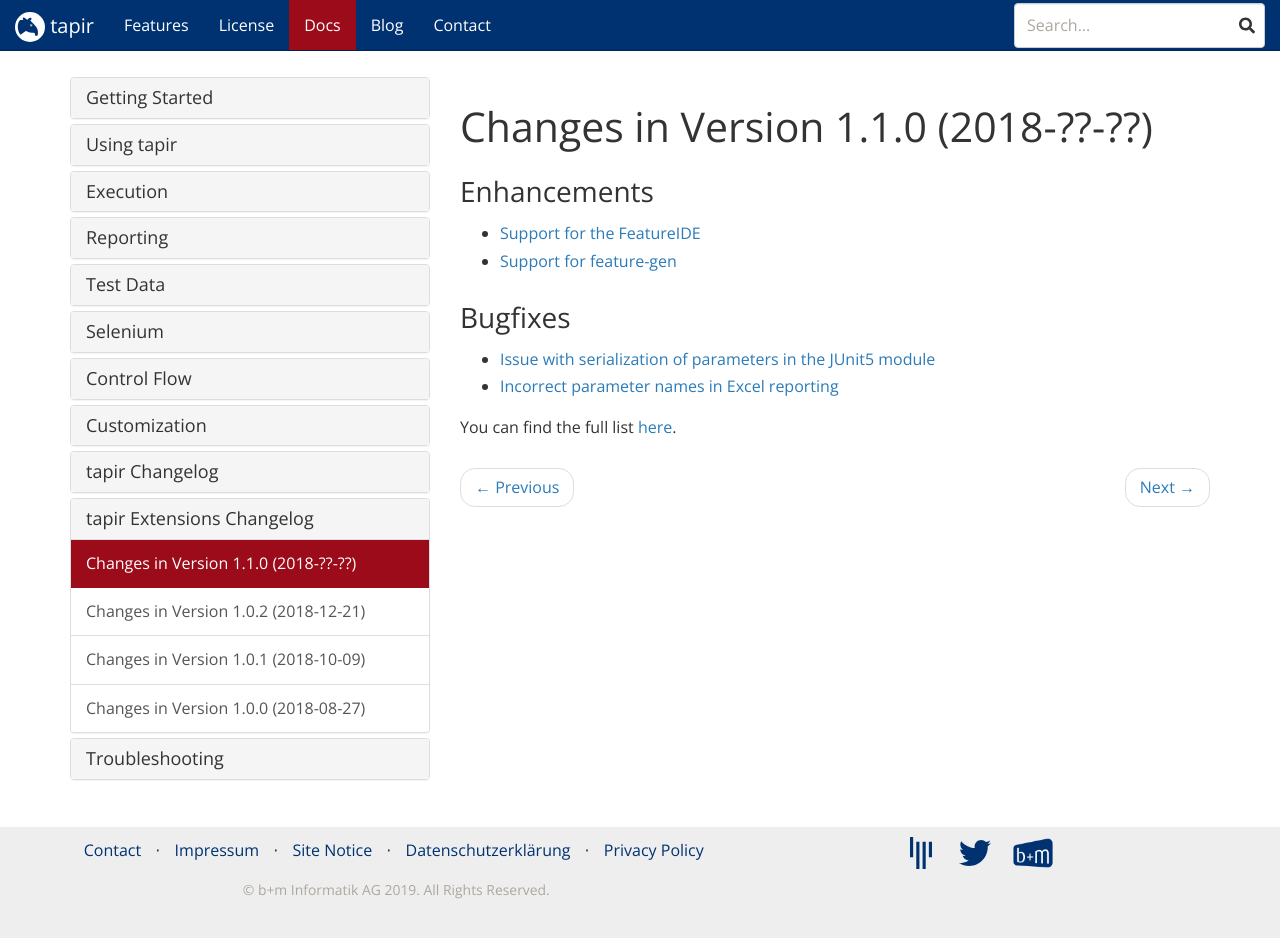
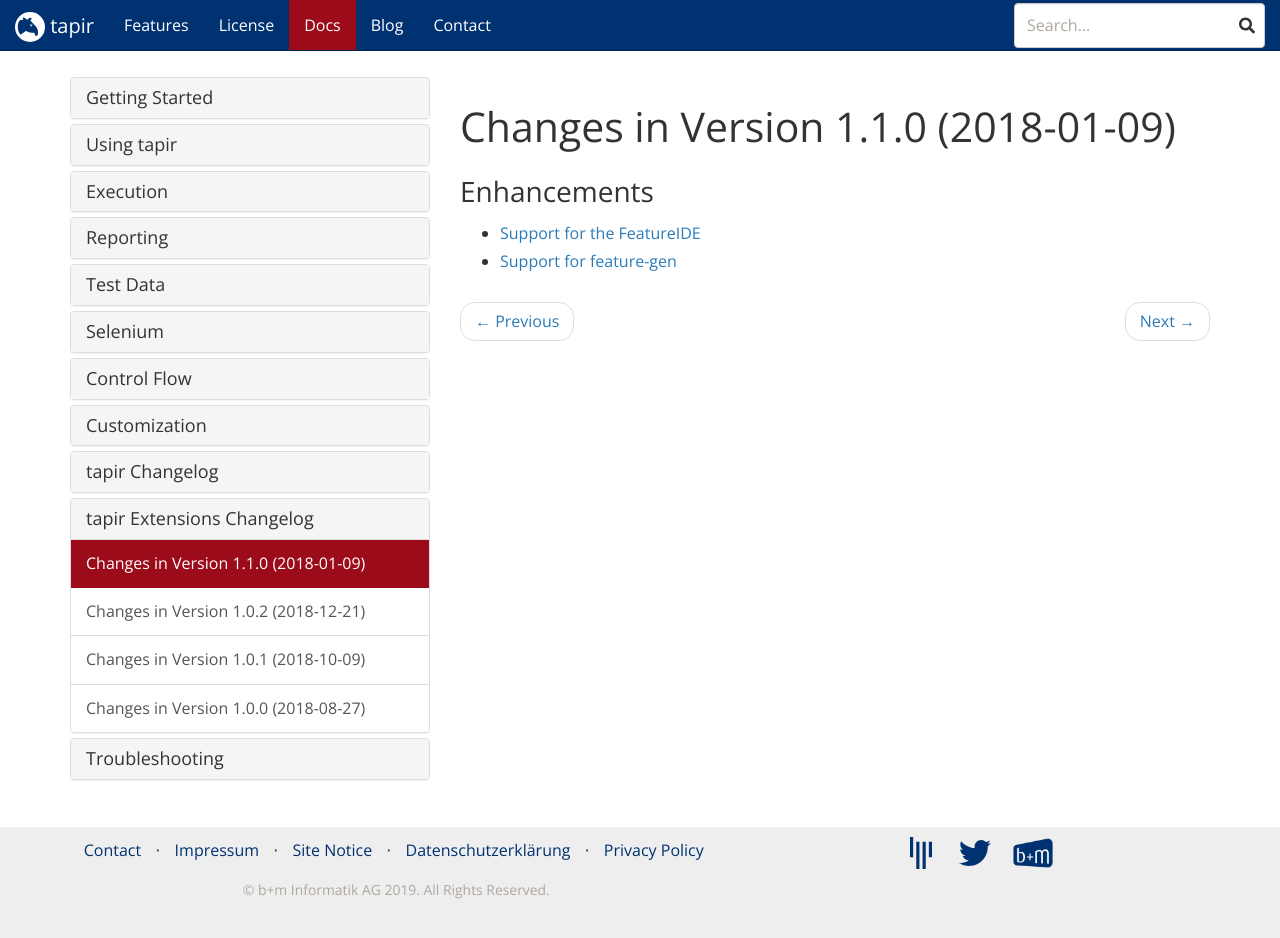
Before and after one commit to tapir-test/tapir-website, a Jekyll site: the page built from _docs/tapir-extensions-changelog/tapir-extensions-changelog-1.1.0.md, in a window 1280 px wide and 967 px high. Shown: the top 938 px of the window. Built offline with Jekyll 4.4.1, drawn with Linux system fonts in a browser that asks for light colours; nearby versions of some CDN libraries; comment, search, counter and statistics services are not loaded.

Commit message:
Release date
Signed-off-by: Nils Christian Ehmke <nils-christian.ehmke@bmiag.de>

```diff
--- a/_docs/tapir-extensions-changelog/tapir-extensions-changelog-1.1.0.md
+++ b/_docs/tapir-extensions-changelog/tapir-extensions-changelog-1.1.0.md
@@ -1,5 +1,5 @@
 ---
-title: Changes in Version 1.1.0 (2018-??-??)
+title: Changes in Version 1.1.0 (2018-01-09)
 description: The changelog for the tapir extensions 1.1.0 release
 permalink: /docs/tapir-extensions-changelog/1.1.0/
 ---
@@ -7,9 +7,3 @@
 ### Enhancements
 * [Support for the FeatureIDE](https://github.com/tapir-test/tapir-extensions/issues/9)
 * [Support for feature-gen](https://github.com/tapir-test/tapir-extensions/issues/13)
-
-### Bugfixes
-* [Issue with serialization of parameters in the JUnit5 module](https://github.com/tapir-test/tapir-extensions/issues/7)
-* [Incorrect parameter names in Excel reporting](https://github.com/tapir-test/tapir-extensions/issues/10)
-
-You can find the full list [here](https://github.com/tapir-test/tapir-extensions/milestone/2?closed=1).
```
